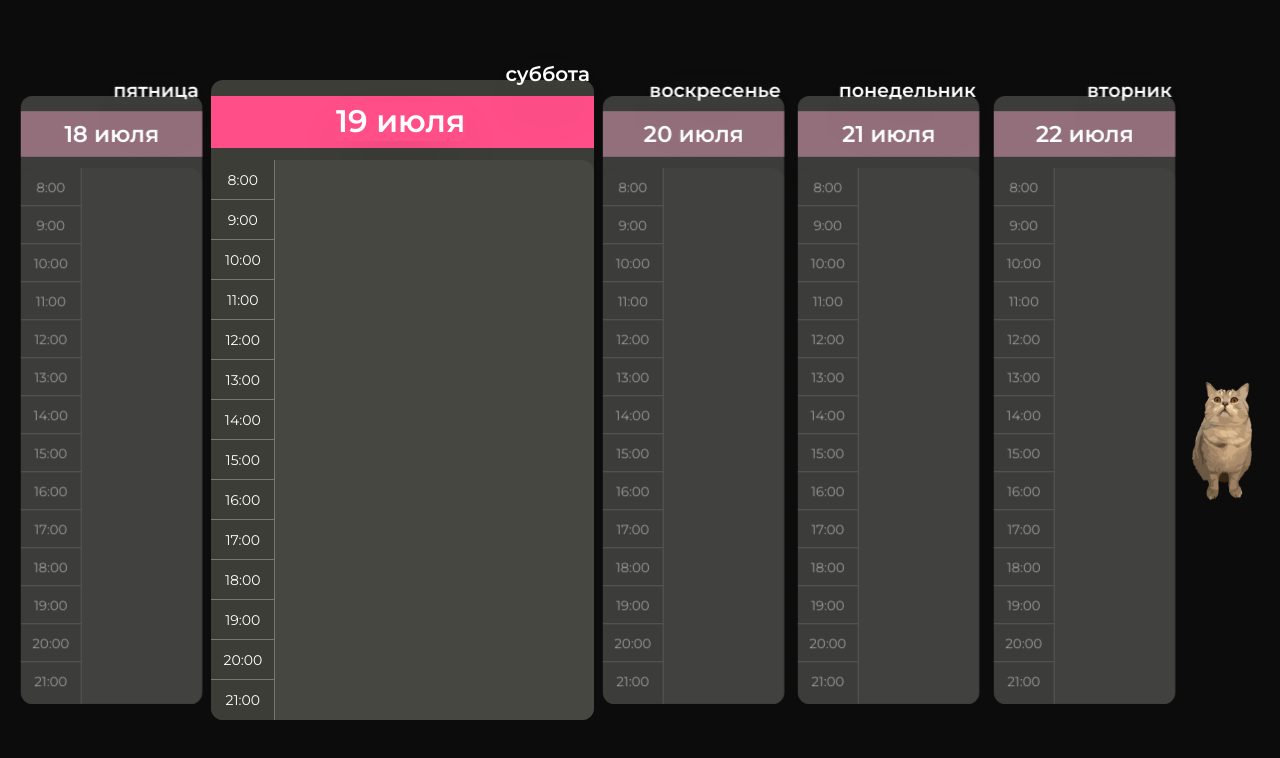
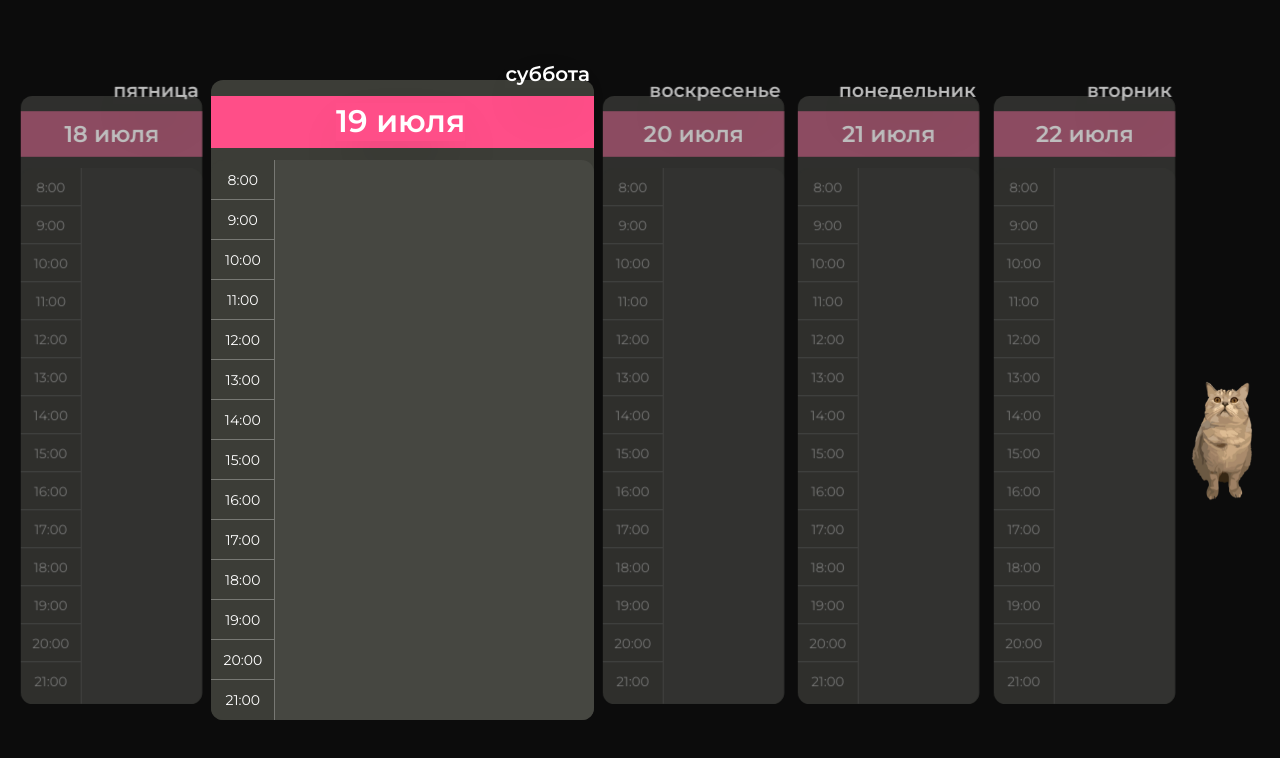
Before and after one commit to DenysSkachko/ReactPlanner, a React (Vite) app: page / in a window 1280 px wide. Shown: the top 758 px of the page. Built offline with nearby package versions, Linux system fonts and the light colour scheme.

Commit message:
preloader

```diff
--- a/src/App.tsx
+++ b/src/App.tsx
@@ -1,12 +1,49 @@
+import { useEffect, useState } from 'react';
+import { motion, useMotionValue, animate, useMotionTemplate } from 'framer-motion';
 import Planner from './pages/Planner';
 
 const App = () => {
+  const [loading, setLoading] = useState(true);
+  const radius = useMotionValue(0);
+
+  const maskImage = useMotionTemplate`
+    radial-gradient(circle ${radius}px at center, transparent 0%, transparent 99%, black 100%)
+  `;
+
+  useEffect(() => {
+    const controls = animate(radius, 2000, {
+      duration: 5.5,
+      ease: [0.4, 0, 0.2, 1],
+      onComplete: () => setLoading(false),
+    });
+
+    return () => controls.stop();
+  }, []);
+
   return (
-    <div className="min-h-screen bg-[var(--color-main)] text-[var(--color-text)] flex items-center justify-center">
-      <div className="w-full">
-        <Planner />
+    <>
+      {loading && (
+        <motion.div
+          className="fixed inset-0 z-50 bg-[var(--color-accent)] pointer-events-none"
+          style={{
+            WebkitMaskImage: maskImage,
+            maskImage: maskImage,
+            WebkitMaskRepeat: 'no-repeat',
+            maskRepeat: 'no-repeat',
+            WebkitMaskSize: '100% 100%',
+            maskSize: '100% 100%',
+            WebkitMaskPosition: 'center',
+            maskPosition: 'center',
+          }}
+        />
+      )}
+
+      <div className="min-h-screen bg-[var(--color-main)] text-[var(--color-text)] flex items-center justify-center">
+        <div className="w-full">
+          <Planner />
+        </div>
       </div>
-    </div>
+    </>
   );
 };
 
--- a/src/pages/Planner.tsx
+++ b/src/pages/Planner.tsx
@@ -163,7 +163,7 @@ const Planner = () => {
                       'cursor-pointer transition-all rounded-xl duration-300 ease-in-out flex flex-col justify-between',
                       isActive
                         ? 'flex-[2] hover:scale-[1.02] z-10'
-                        : 'flex-1 scale-95 grayscale-80 hover:grayscale-0 hover:scale-85'
+                        : 'flex-1 scale-95 grayscale-50 hover:grayscale-0 hover:scale-85 animate-pulse'
                     )}
                     initial={{ opacity: 0, y: 20 }}
                     animate={{ opacity: 1, y: 0 }}
```
